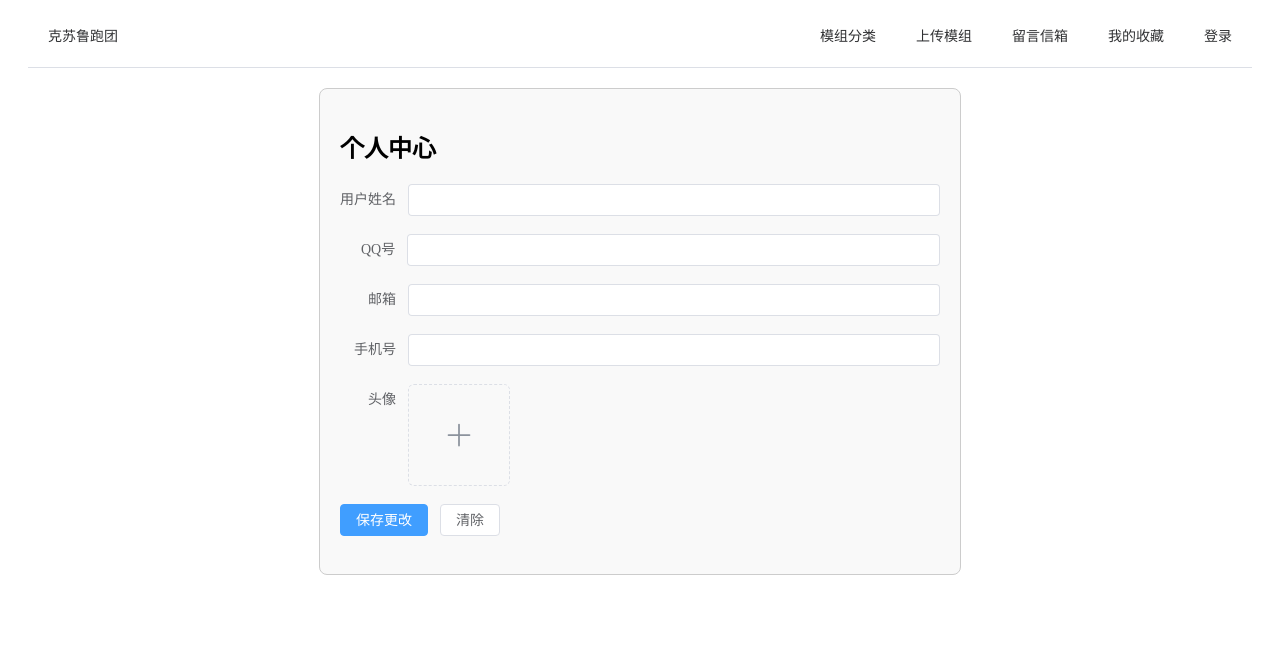
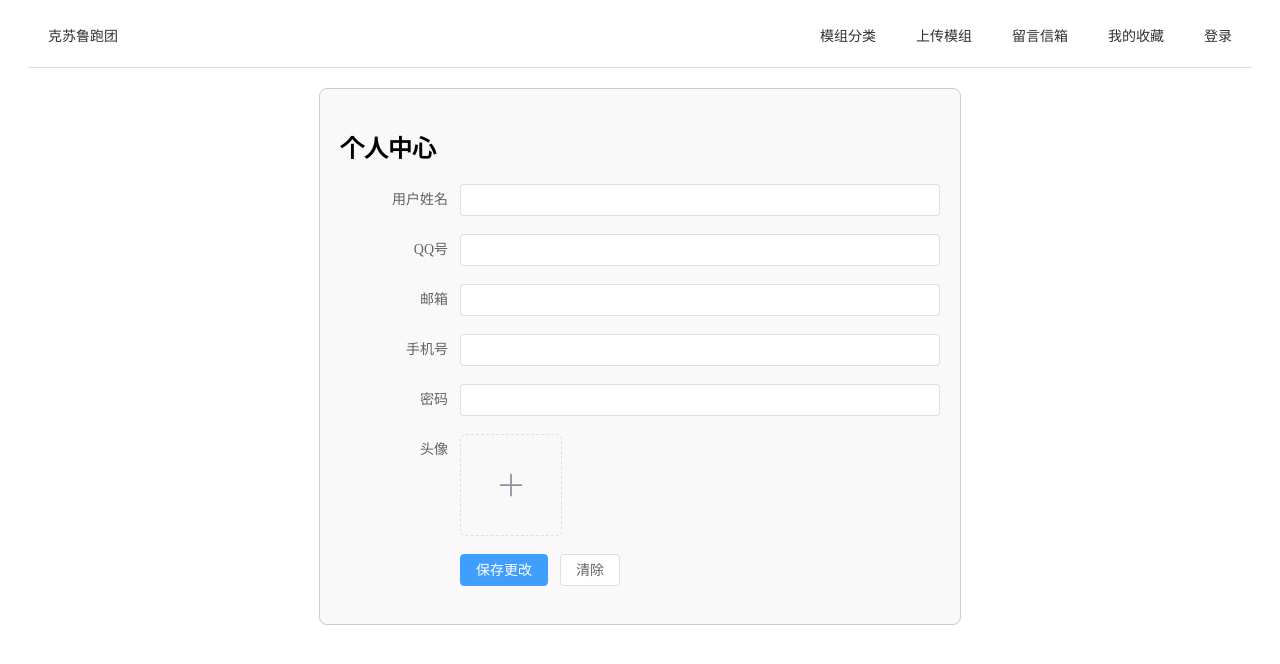
Before and after one commit to BRXYM/BASE, a Vue app in the folder vue3base/: page /profile in a window 1280 px wide. Shown: the top 664 px of the page. Built offline with nearby package versions, Linux system fonts and the light colour scheme.

Commit message:
用户信息更新

```diff
--- a/vue3base/src/api/api.ts
+++ b/vue3base/src/api/api.ts
@@ -9,7 +9,7 @@ export const fetchUsers = () => axios.get(`${API_URL}/user/getAllUsers`);
 export const addUser = (user: User) => axios.post(`${API_URL}/user/addUser`, user);
 export const deleteUser = (id: number) => axios.post(`${API_URL}/user/delete`, { id });
 export const loginUser = (userForm: User) => axios.post(`${API_URL}/user/login`, userForm);
-export const updateUser = (user: User) => axios.post(`${API_URL}/user/update`, user);
+export const updateUser = (user: User) => axios.post(`${API_URL}/user/updateUser`, user);
 export const fetchUserById = (id: number) => axios.get(`${API_URL}/user/${id}`);
 
 // Comment API
--- a/vue3base/src/components/Profile.vue
+++ b/vue3base/src/components/Profile.vue
@@ -1,7 +1,7 @@
 <template>
   <div class="profile-container">
     <h1>个人中心</h1>
-    <el-form :model="userForm" status-icon label-width="auto" ref="profileForm">
+    <el-form :model="userForm" status-icon label-width="120px" ref="profileForm">
       <el-form-item label="用户姓名" prop="uname">
         <el-input v-model="userForm.Uname" />
       </el-form-item>
@@ -14,6 +14,9 @@
       <el-form-item label="手机号" prop="uphone">
         <el-input v-model="userForm.Uphone" />
       </el-form-item>
+      <el-form-item label="密码" prop="Upass">
+      <el-input v-model="userForm.Upass"/>
+    </el-form-item>
       <el-form-item label="头像">
         <el-upload
           class="avatar-uploader"
```
